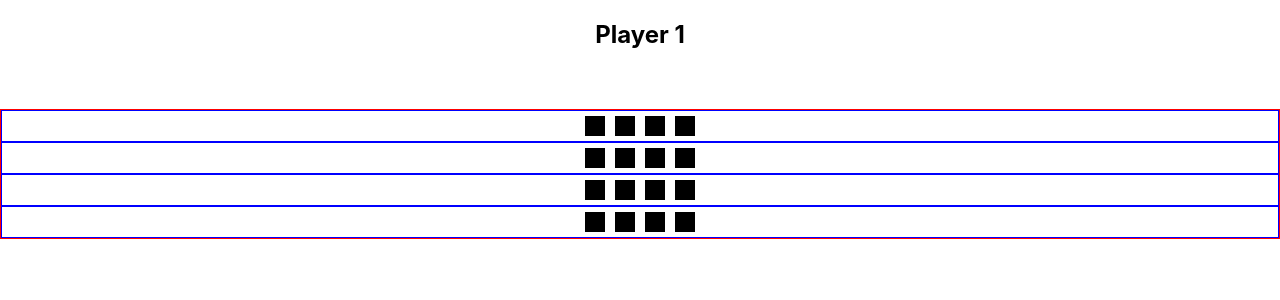
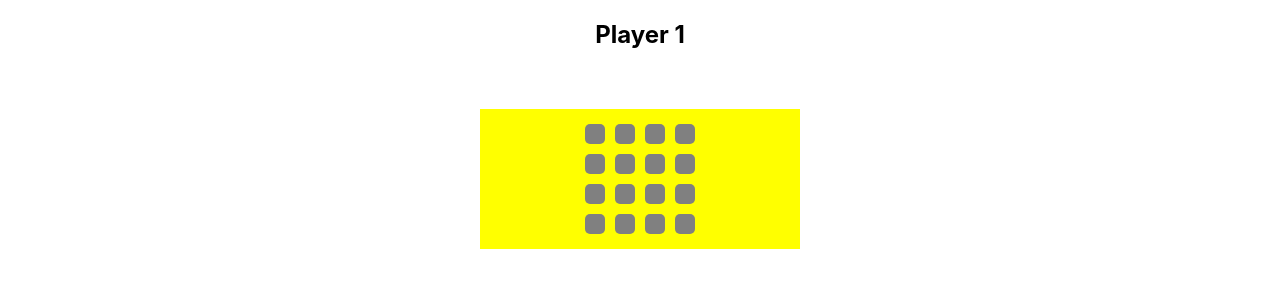
Before and after one commit to BrandonHarrison01/connect-four, a React (Create React App) app: page / in a window 1280 px wide. Shown: the top 300 px of the page. Built offline with nearby package versions, Linux system fonts and the light colour scheme.

Commit message:
able to place pieces in correct field

```diff
--- a/src/columns.scss
+++ b/src/columns.scss
@@ -18,13 +18,15 @@
 }
 
 .board {
-    text-align: center;
-    border: 1px solid red;
+    margin: 0 auto;
+    background-color: yellow;
+    padding: 10px;
+    width: 300px;
 }
 
 .row {
     text-align: center;
-    border: 1px solid blue;
+    // border: 1px solid blue;
     display: flex;
     justify-content: center;
 }
@@ -32,15 +34,17 @@
 .empty {
     height: 20px;
     width: 20px;
-    background-color: black;
+    background-color: gray;
     margin: 5px;
+    border-radius: 5px;
 }
 
 .p1 {
     height: 20px;
     width: 20px;
     margin: 5px;
-    background-color: orange;
+    background-color: black;
+    border-radius: 5px;
 }
 
 .p2 {
@@ -48,4 +52,5 @@
     width: 20px;
     margin: 5px;
     background-color: red;
+    border-radius: 5px;
 }
--- a/src/components/columns.jsx
+++ b/src/components/columns.jsx
@@ -65,28 +65,28 @@ class Columns extends React.Component {
                 </div>
                 <div className='board'>
                     <div className='row'>
-                        <div className = { this.state.board[0][0] == 1 ? 'p1' : this.state.board[0][0] == 2 ? 'p2' : 'empty'} />
-                        <div className = { this.state.board[1][0] == 1 ? 'p1' : this.state.board[0][0] == 2 ? 'p2' : 'empty'} />
-                        <div className = { this.state.board[2][0] == 1 ? 'p1' : this.state.board[0][0] == 2 ? 'p2' : 'empty'} />
-                        <div className = { this.state.board[3][0] == 1 ? 'p1' : this.state.board[0][0] == 2 ? 'p2' : 'empty'} />
+                        <div className = { this.state.board[0][0] === 1 ? 'p1' : this.state.board[0][0] === 2 ? 'p2' : 'empty'} />
+                        <div className = { this.state.board[0][1] === 1 ? 'p1' : this.state.board[0][1] === 2 ? 'p2' : 'empty'} />
+                        <div className = { this.state.board[0][2] === 1 ? 'p1' : this.state.board[0][2] === 2 ? 'p2' : 'empty'} />
+                        <div className = { this.state.board[0][3] === 1 ? 'p1' : this.state.board[0][3] === 2 ? 'p2' : 'empty'} />
                     </div>
                     <div className='row'>
-                        <div className = { this.state.board[0][1] == 1 ? 'p1' : this.state.board[0][0] == 2 ? 'p2' : 'empty'} />
-                        <div className = { this.state.board[1][1] == 1 ? 'p1' : this.state.board[0][0] == 2 ? 'p2' : 'empty'} />
-                        <div className = { this.state.board[2][1] == 1 ? 'p1' : this.state.board[0][0] == 2 ? 'p2' : 'empty'} />
-                        <div className = { this.state.board[3][1] == 1 ? 'p1' : this.state.board[0][0] == 2 ? 'p2' : 'empty'} />
+                        <div className = { this.state.board[1][0] === 1 ? 'p1' : this.state.board[1][0] === 2 ? 'p2' : 'empty'} />
+                        <div className = { this.state.board[1][1] === 1 ? 'p1' : this.state.board[1][1] === 2 ? 'p2' : 'empty'} />
+                        <div className = { this.state.board[1][2] === 1 ? 'p1' : this.state.board[1][2] === 2 ? 'p2' : 'empty'} />
+                        <div className = { this.state.board[1][3] === 1 ? 'p1' : this.state.board[1][3] === 2 ? 'p2' : 'empty'} />
                     </div>
                     <div className='row'>
-                        <div className = { this.state.board[0][2] == 1 ? 'p1' : this.state.board[0][0] == 2 ? 'p2' : 'empty'} />
-                        <div className = { this.state.board[1][2] == 1 ? 'p1' : this.state.board[0][0] == 2 ? 'p2' : 'empty'} />
-                        <div className = { this.state.board[2][2] == 1 ? 'p1' : this.state.board[0][0] == 2 ? 'p2' : 'empty'} />
-                        <div className = { this.state.board[3][2] == 1 ? 'p1' : this.state.board[0][0] == 2 ? 'p2' : 'empty'} />
+                        <div className = { this.state.board[2][0] === 1 ? 'p1' : this.state.board[2][0] === 2 ? 'p2' : 'empty'} />
+                        <div className = { this.state.board[2][1] === 1 ? 'p1' : this.state.board[2][1] === 2 ? 'p2' : 'empty'} />
+                        <div className = { this.state.board[2][2] === 1 ? 'p1' : this.state.board[2][2] === 2 ? 'p2' : 'empty'} />
+                        <div className = { this.state.board[2][3] === 1 ? 'p1' : this.state.board[2][3] === 2 ? 'p2' : 'empty'} />
                     </div>
                     <div className='row'>
-                        <div className = { this.state.board[0][3] == 1 ? 'p1' : this.state.board[0][0] == 2 ? 'p2' : 'empty'} />
-                        <div className = { this.state.board[1][3] == 1 ? 'p1' : this.state.board[0][0] == 2 ? 'p2' : 'empty'} />
-                        <div className = { this.state.board[2][3] == 1 ? 'p1' : this.state.board[0][0] == 2 ? 'p2' : 'empty'} />
-                        <div className = { this.state.board[3][3] == 1 ? 'p1' : this.state.board[0][0] == 2 ? 'p2' : 'empty'} />
+                        <div className = { this.state.board[3][0] === 1 ? 'p1' : this.state.board[3][0] === 2 ? 'p2' : 'empty'} />
+                        <div className = { this.state.board[3][1] === 1 ? 'p1' : this.state.board[3][1] === 2 ? 'p2' : 'empty'} />
+                        <div className = { this.state.board[3][2] === 1 ? 'p1' : this.state.board[3][2] === 2 ? 'p2' : 'empty'} />
+                        <div className = { this.state.board[3][3] === 1 ? 'p1' : this.state.board[3][3] === 2 ? 'p2' : 'empty'} />
                     </div>
                 </div>
             </div>
```
